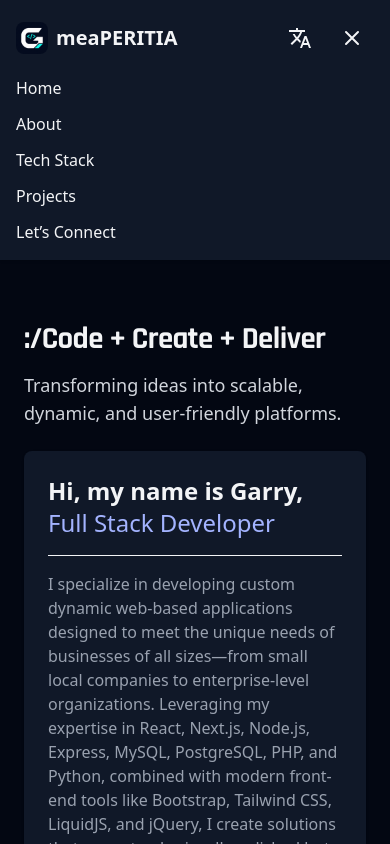
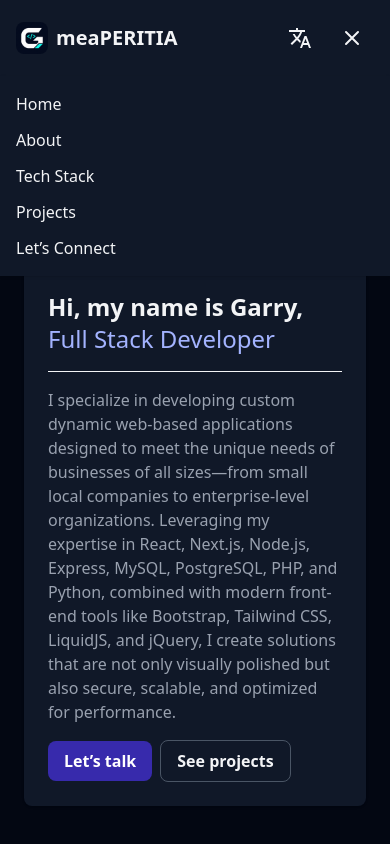
Before and after one commit to greencloud/greencloud-portfolio, a Next.js app: page / in a window 390 px wide. Both pictures are taken after a click on the button 352 px from the left and 38 px from the top of the page. Shown: the top 844 px of the page. Built offline with nearby package versions, Linux system fonts and the light colour scheme.

Commit message:
fix: adjust mobile menu sticky option

```diff
--- a/src/app/globals.css
+++ b/src/app/globals.css
@@ -116,8 +116,11 @@ section[id] {
   }
 }
 
-/* Keep the menu mounted so both opening and closing can animate. */
+/* Overlay the page so opening the sticky menu cannot trigger scroll anchoring. */
 .mobile-navigation {
+  position: absolute;
+  top: 100%;
+  left: 0;
   display: grid;
   grid-template-rows: 0fr;
   opacity: 0;
@@ -141,6 +144,7 @@ section[id] {
 
 @media (min-width: 64rem) {
   .mobile-navigation {
+    position: static;
     grid-template-rows: 1fr;
     opacity: 1;
     visibility: visible;
--- a/src/components/Nav.tsx
+++ b/src/components/Nav.tsx
@@ -108,10 +108,10 @@ export default function Nav() {
           }}
           ref={menuRef}
           data-open={menuOpen}
-          className="mobile-navigation order-3 w-full text-base lg:order-1 lg:ml-auto lg:w-auto"
+          className="mobile-navigation order-3 w-full bg-white text-base shadow-sm dark:bg-gray-900 lg:order-1 lg:ml-auto lg:w-auto lg:shadow-none"
         >
           <div className="mobile-navigation-content">
-            <div className="flex flex-col gap-x-6 gap-y-3 pt-4 lg:flex-row lg:pt-0">
+            <div className="flex flex-col gap-x-6 gap-y-3 px-4 py-4 sm:px-6 lg:flex-row lg:p-0">
               <a href="#home" className="hover:underline">
                 {t.nav.home}
               </a>
```
